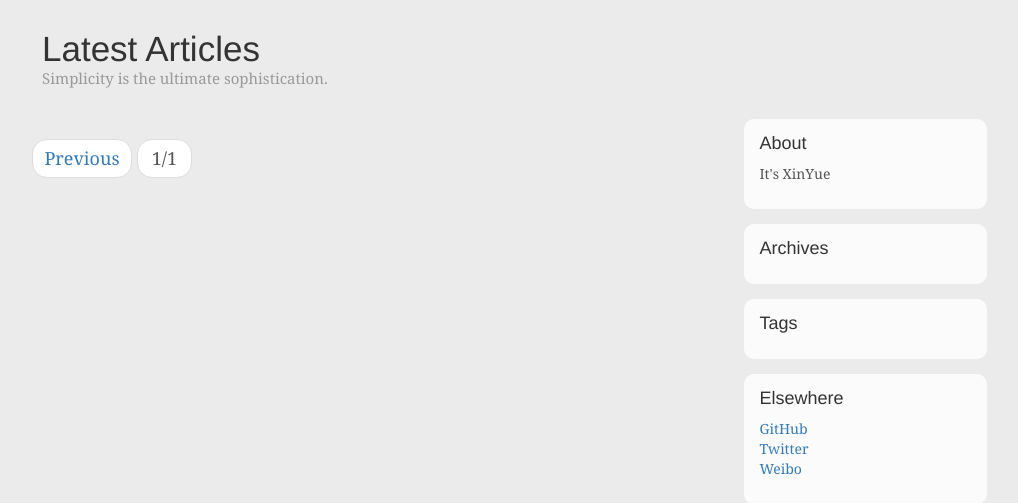
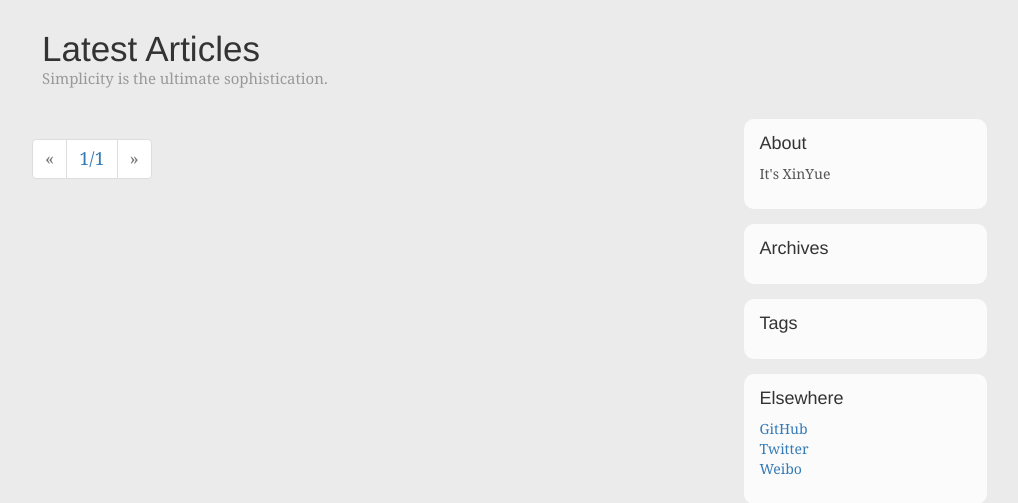
Before and after one commit to sy813/blog, a Django app: page / in a window 1280 px wide. Shown: the part 35-538 px from the top of the page, without its empty margins (138-1156 px from the left). Run offline with Django 3.2, Linux system fonts and the light colour scheme; data that the repository does not hold is empty; some libraries are stand-ins or nearby versions.

Commit message:
v0.12 bug fixed

```diff
--- a/static/css/blog.css
+++ b/static/css/blog.css
@@ -20,7 +20,6 @@ h6, .h6 {
     color: #333;
 }
 
-
 /*
  * Override Bootstrap's default container.
  */
@@ -31,22 +30,22 @@ h6, .h6 {
     }
 }
 
-
 /*
  * Masthead for nav
  */
 
 .blog-masthead {
     background-color: #1b6d85;
-  -webkit-box-shadow: inset 0 -2px 5px rgba(0,0,0,.1);
-          box-shadow: inset 0 -2px 5px rgba(0,0,0,.1);
+    -webkit-box-shadow: inset 0 -2px 5px rgba(0, 0, 0, .1);
+    box-shadow: inset 0 -2px 5px rgba(0, 0, 0, .1);
 }
 
 /* Nav links */
-.blog-nav ul{
+.blog-nav ul {
     padding-left: 0px;
     margin-bottom: 0px;
 }
+
 .blog-nav-item {
     position: relative;
     display: inline-block;
@@ -55,6 +54,7 @@ h6, .h6 {
     font-weight: 500;
     color: #cdddeb;
 }
+
 .blog-nav-item:hover,
 .blog-nav-item:focus {
     color: #fff;
@@ -65,6 +65,7 @@ h6, .h6 {
 .blog-nav .active {
     color: #fff;
 }
+
 .blog-nav .active:after {
     position: absolute;
     bottom: 0;
@@ -78,6 +79,7 @@ h6, .h6 {
     border-bottom: 5px solid;
     border-left: 5px solid transparent;
 }
+
 a#topnav_current {
     color: #000;
     font-weight: 600;
@@ -91,17 +93,18 @@ a#topnav_current {
 .blog-header {
     padding: 10px 25px;
 }
+
 .blog-title {
     margin-top: 20px;
     margin-bottom: 0;
     font-size: 35px;
     font-weight: normal;
 }
+
 .blog-description {
     font-size: 15px;
     color: #999;
 }
-
 
 /*
  * Main column and sidebar layout
@@ -119,6 +122,7 @@ a#topnav_current {
     margin: 0 -15px 15px;
     border-radius: 10px;
 }
+
 .sidebar-module .tag-cloud a {
     border: 1px solid #a7d29e;
     padding: 2px 3px;
@@ -127,26 +131,13 @@ a#topnav_current {
     display: inline-block;
     margin: 0 7px 7px 0;
 }
+
 .sidebar-module .tag-cloud a:hover {
     color: #ffffff;
     background: #6969a8;
     border: 1px solid #6969a8;
     text-decoration: none;
 }
-
-
-/* Pagination */
-.pager {
-  margin-bottom: 40px;
-  text-align: left;
-}
-.pager > li > a {
-  width: 100px;
-  padding: 5px 10px;
-  text-align: center;
-  border-radius: 15px;
-}
-
 
 /*
  * Blog posts
@@ -158,10 +149,12 @@ a#topnav_current {
     padding: 15px;
     border-radius: 10px;
 }
+
 .blog-post-title {
     margin-bottom: 5px;
     font-size: 30px;
 }
+
 .blog-post-meta {
     margin-bottom: 20px;
     color: #999;
@@ -171,7 +164,8 @@ a#topnav_current {
     font-size: 14px;
     padding: 0 2px;
 }
-.blog-post p a:hover{
+
+.blog-post p a:hover {
     padding: 2px;
     background-color: rgba(169, 235, 165, 0.52);
     text-decoration: none;
@@ -188,6 +182,7 @@ a#topnav_current {
     background-color: #f9f9f9;
     border-top: 1px solid #e5e5e5;
 }
+
 .blog-footer p:last-child {
     margin-bottom: 0;
 }
@@ -212,13 +207,16 @@ a#topnav_current {
     height: 30px;
     border-radius: 6px;
 }
-#gotop span  {
+
+#gotop span {
     font-size: 30px;
 
 }
+
 #gotop {
     background-position: 12px 10px;
 }
+
 #gotop:hover {
     opacity: 0.8;
     color: #d43f3a;
--- a/templates/pagination.html
+++ b/templates/pagination.html
@@ -1,17 +1,21 @@
-<ul class="pager">
+<nav>
+    <ul class="pagination">
         {% if article_list.has_previous %}
             <li><a href="?page={{ article_list.previous_page_number }}
             {% if request.GET.year %}&year={{ request.GET.year }}{% endif %}{% if request.GET.month %}&month={{ request.GET.month }}{% endif %}
             {% if request.GET.id %}&id={{ request.GET.id }}{% endif %}
-            ">Previous</a></li>
+            ">&laquo;</a></li>
         {% else %}
-        <li><a href="/" class="disabled">Previous</a></li>
+            <li class="disabled"><a>&laquo;</a></li>
         {% endif %}
-    <li><span>{{ article_list.number }}/{{ article_list.paginator.num_pages }}</span></li>
+        <li><a>{{ article_list.number }}/{{ article_list.paginator.num_pages }}</a></li>
         {% if article_list.has_next %}
             <li><a href="?page={{ article_list.next_page_number }}
         {% if request.GET.year %}&year={{ request.GET.year }}{% endif %}{% if request.GET.month %}&month={{ request.GET.month }}{% endif %}
         {% if request.GET.id %}&id={{ request.GET.id }}{% endif %}
-        ">Next</a></li>
+        ">&raquo;</a></li>
+        {% else %}
+            <li class="disabled"><a>&raquo;</a></li>
         {% endif %}
     </ul>
+</nav>
```
Also changed, not shown: README.md. Lines whose indentation alone changed are shown as unchanged.
